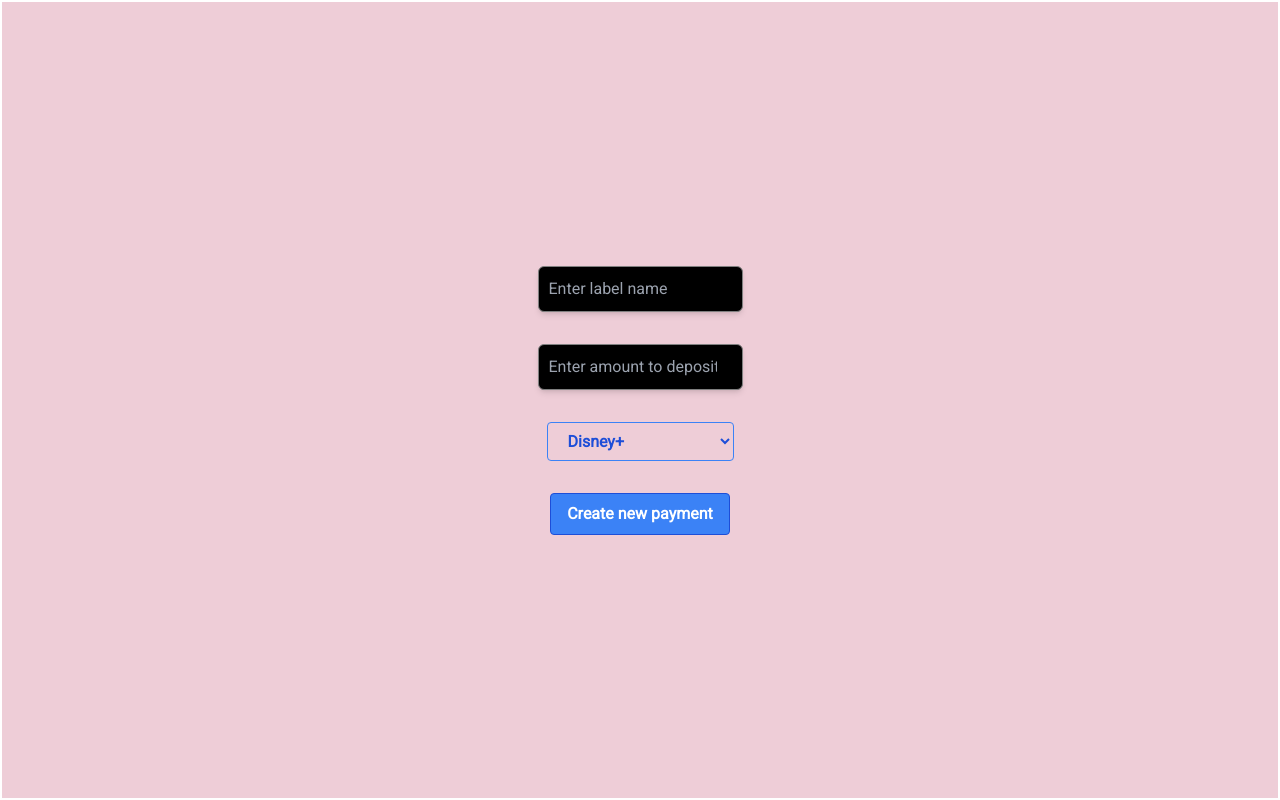
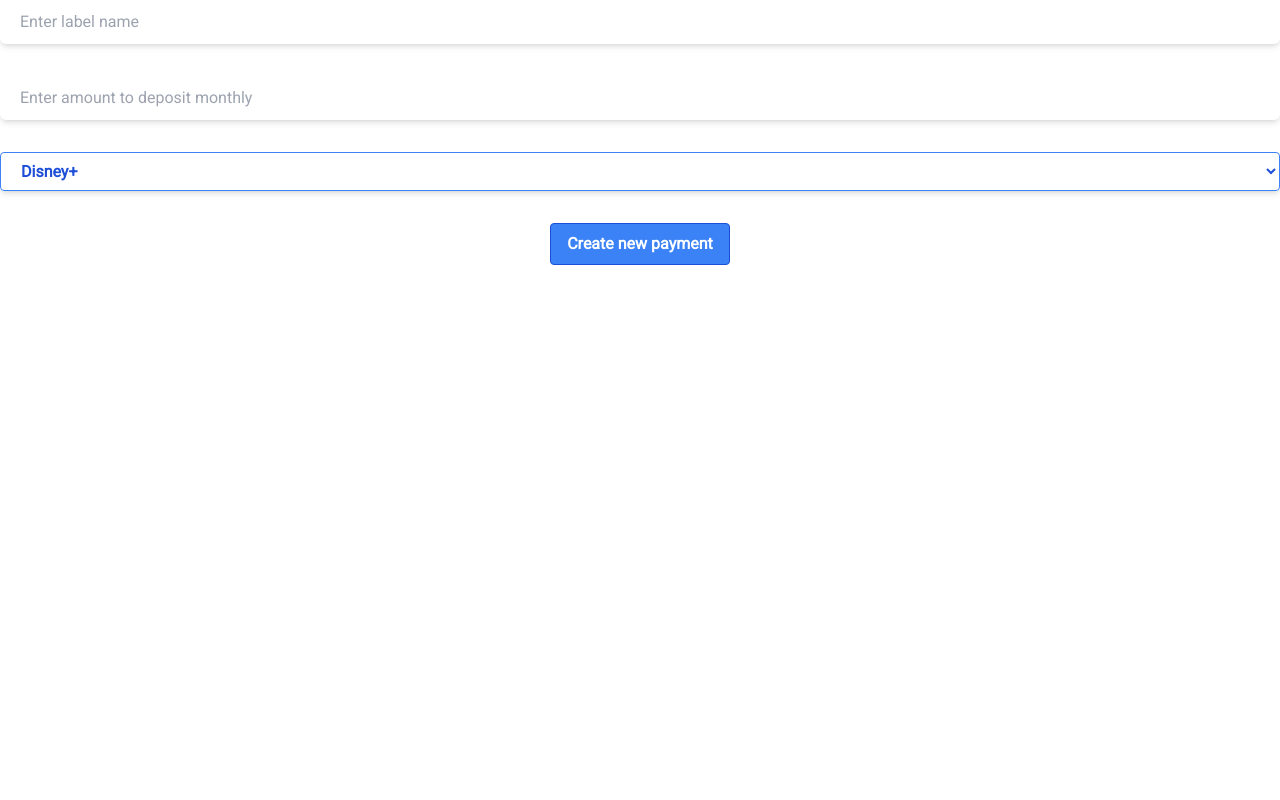
Before and after one commit to ikeawesom/E-Wallet, a Next.js app: page /create in a window 1280 px wide. Built offline with nearby package versions, Linux system fonts and the light colour scheme; no server answers; the database is empty; sample sign-in values are in the browser's storage.

Commit message:
stylings

```diff
--- a/app/create/create.modules.css
+++ b/app/create/create.modules.css
@@ -1,19 +1,12 @@
-input {
-  background: black;
-  border: 1px solid grey;
-  border-radius: 6px;
-  color: white;
-  padding: 10px;
-}
-
 form {
-  border: 2px solid white;
   display: flex;
   gap: 2rem;
   flex-direction: column;
   justify-content: center;
   align-items: center;
+}
+
+input,
+select {
   width: 100%;
-  height: 100vh;
-  background-color: #eecdd7;
 }
--- a/app/globals.css
+++ b/app/globals.css
@@ -24,7 +24,8 @@
   /* border: 2px dotted red; */
 }
 
-input {
+input,
+select {
   padding: 10px 20px;
   border-radius: 6px;
   --tw-shadow: 0 4px 6px -1px rgb(0 0 0 / 0.1), 0 2px 4px -2px rgb(0 0 0 / 0.1);
```
Also changed, not shown: components/Home_Page/home.modules.css (+27 -0 lines).
